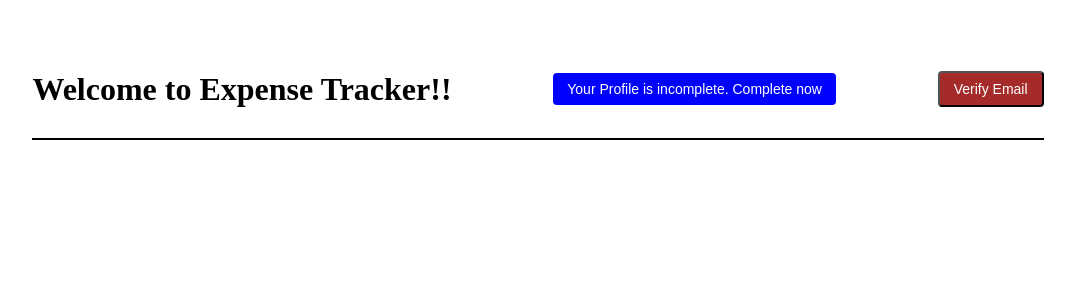
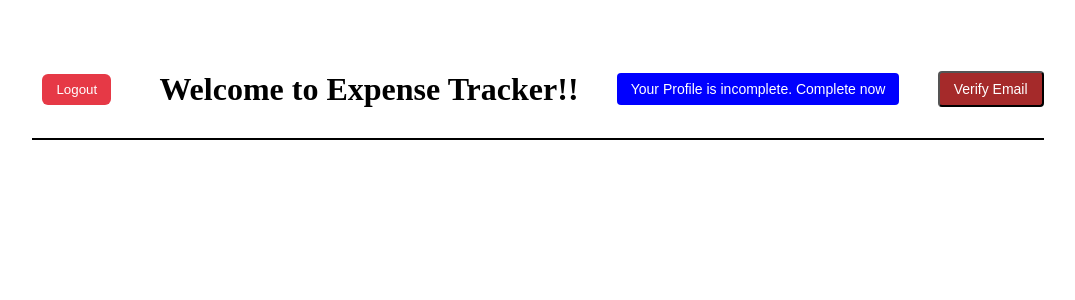
Before and after one commit to ranjay17/React-Expense-Tracker-, a React (Vite) app: page /home in a window 1280 px wide. Shown: the top 300 px of the page, without its empty margins (102-1177 px from the left). Built offline with nearby package versions, Linux system fonts and the light colour scheme.

Commit message:
logout user

```diff
--- a/src/components/Home.css
+++ b/src/components/Home.css
@@ -26,3 +26,19 @@
   font-size: 14px;
   cursor: pointer;
 }
+
+.logout-container {
+  display: flex;
+  justify-content: flex-end;
+  margin: 10px;
+}
+
+.logout-btn {
+  background-color: #e63946;
+  color: white;
+  border: none;
+  padding: 8px 14px;
+  border-radius: 6px;
+  cursor: pointer;
+  font-weight: 500;
+}
--- a/src/components/Home.jsx
+++ b/src/components/Home.jsx
@@ -1,8 +1,9 @@
 import React from "react";
 import "./Home.css";
-import { Link } from "react-router-dom";
+import { Link, useNavigate } from "react-router-dom";
 
 const Home = () => {
+  const navigate = useNavigate()
   const handleVerifyEmail = async () => {
     try {
       const idToken = localStorage.getItem("token");
@@ -50,8 +51,19 @@ const Home = () => {
     }
   };
 
+  const handleLogout = () =>{
+    localStorage.removeItem("token")
+    navigate('/login')
+    alert("Logout successfully!")
+  }
+
   return (
     <div className="home-container">
+      <div className="logout-container">
+        <button className="logout-btn" onClick={handleLogout}>
+          Logout
+        </button>
+      </div>
       <h1>Welcome to Expense Tracker!!</h1>
       <Link to="/update">
         <button className="complete-btn">
```
